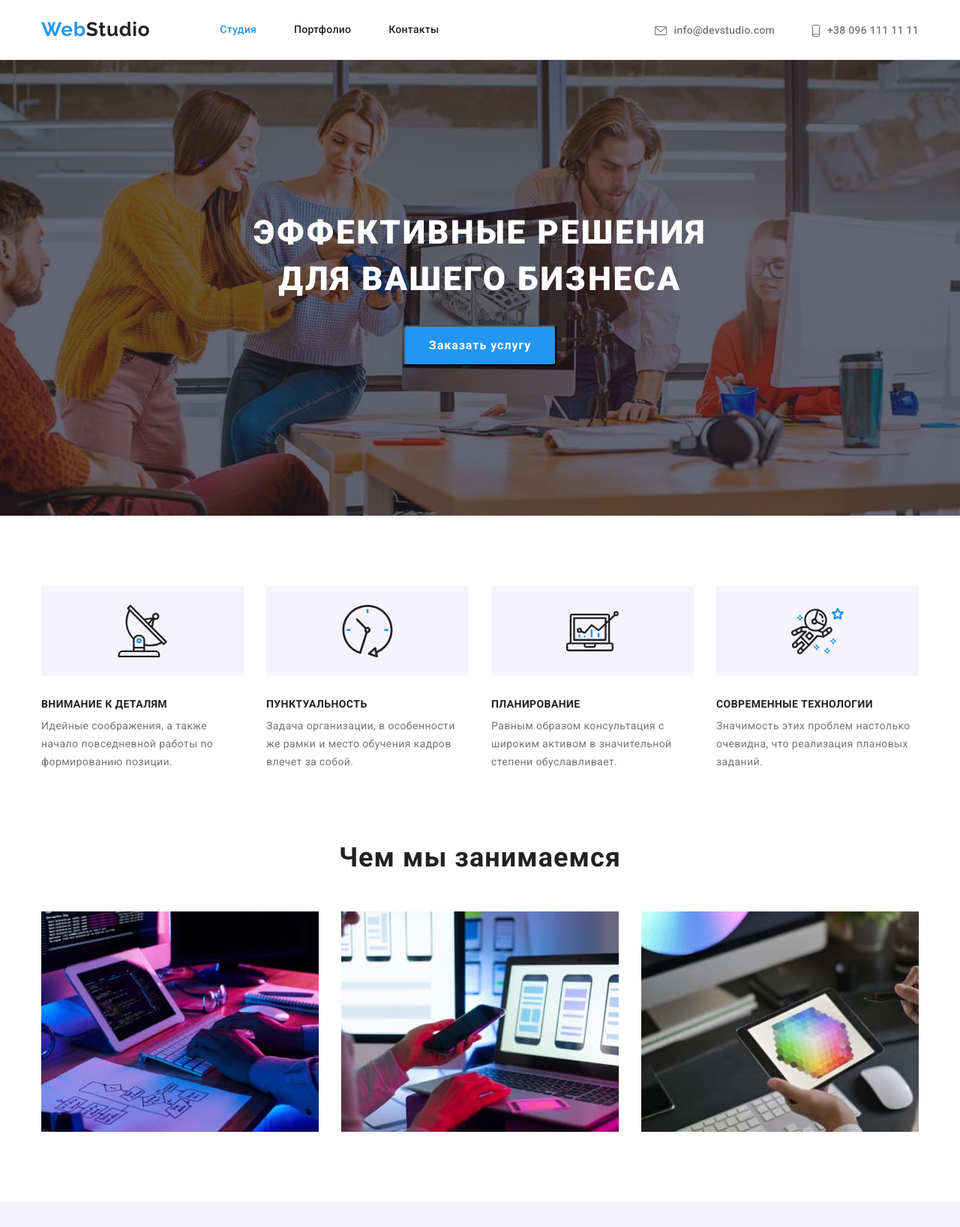
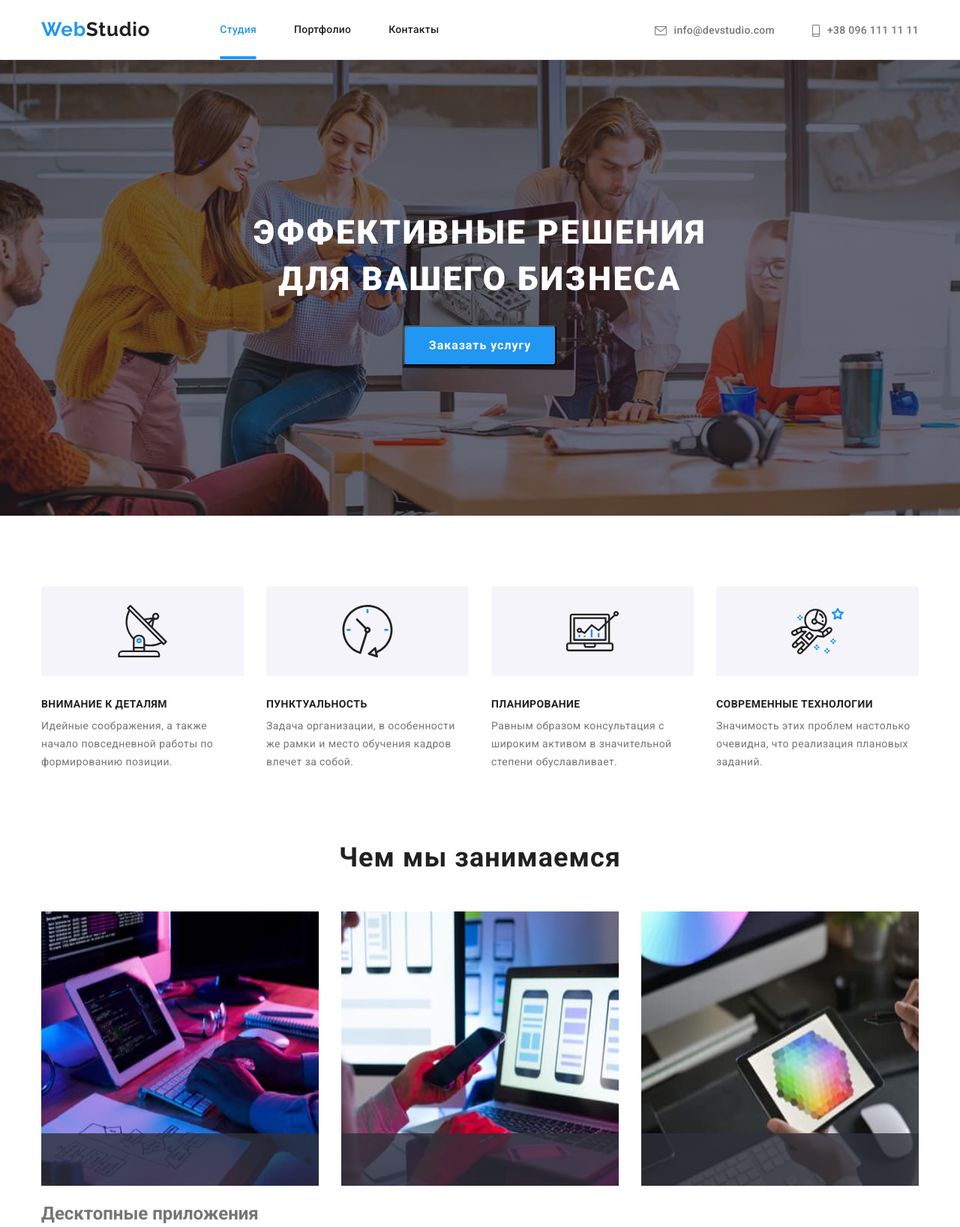
Before and after one commit to Smagins5/goit-markup-hw-05, a plain HTML site: page index.html in a window 1280 px wide. Shown: the top 1637 px of the page at 75% size. Drawn offline with nearby package versions, Linux system fonts and the light colour scheme.

Commit message:
Текст на "чем мы занимаемся"

```diff
--- a/css/styles.css
+++ b/css/styles.css
@@ -69,6 +69,7 @@ body {
     display: flex;
     margin-left: 93px;
 }
+
 .site-nav .item + .item {
     margin-left: 50px;
 }
@@ -83,10 +84,38 @@ body {
     cursor: var(--cursor-default);
     padding-top: 32px;
     padding-bottom: 32px;
+    position: relative;
+}
+
+.site-nav .link.current::after  {
+    content: '';
+    display: block;
+    width: 100%;
+    height: 4px;
+    background-color: var(--color-logo);
+    border-radius: 2px;
+    position: absolute;
+    bottom: 0;
+}
+.site-nav .link::after {
+    content: '';
+    transition: 250ms cubic-bezier(0.4, 0, 0.2, 1);
+}
+.site-nav .link:hover::after,
+.site-nav .link:focus::after {
+    content: '';
+    display: block;
+    width: 100%;
+    height: 4px;
+    background-color: var(--color-logo);
+    border-radius: 2px;
+    position: absolute;
+    bottom: 0;
 }
 .site-nav .link:hover,
 .site-nav .link:focus {
     color: var(--color-logo);
+    transition: 250ms cubic-bezier(0.4, 0, 0.2, 1);
 }
 .site-nav .link.current {
     color: var(--color-logo);
@@ -102,17 +131,13 @@ body {
 .info-svg {
     margin-right: 10px;
     vertical-align: middle;
-    fill: #757575;
-}
-.link:hover,
-.link:focus {
-    fill: var(--color-logo);
 }
 .info-svg .item + .item {
     margin-left: 10px;
 }
 .info .link {
     color: var(--primary-text-color);
+    fill: #757575;
     font-weight: 500;
     font-size: 14px;
     line-height: 1.1;
@@ -123,10 +148,14 @@ body {
 .info .item + .item {
     margin-left: 50px;
 }
-.info .link:hover,
-.info .link:focus {
+.item .link:hover,
+.item .link:focus {
+    fill: var(--color-logo);
     color: var(--color-logo);
+    transition: 250ms cubic-bezier(0.4, 0, 0.2, 1);
 }
+
+
                                 /* Servis section */
 .service {
     background-image: linear-gradient(to top, rgba(47, 48, 58, 0.4), rgba(47, 48, 58, 0.4)), url(../images/Background-Img.jpg);
@@ -225,10 +254,29 @@ body {
 .work-list .item + .item {
     margin-left: 30px;
 }
-.work-list img {
+.work-img {
+    height: 100%;
+}
+.work-list .item{
     display: block;
     max-width: 100%;
     height: auto;
+    position: relative;
+}
+.work-list .item::after {
+    content:'';
+    position: absolute;
+    width: 370px;
+    height: 70px;
+    left: 0;
+    bottom: 0;
+    background-color: rgba(47, 48, 58, 0.8);
+}
+ .work-name::after .work-img{
+    content:'';
+    position: absolute;
+    display: inline-block;
+    /* bottom: 0; */
 }
 
                                 /* Team section */
--- a/index.html
+++ b/index.html
@@ -31,6 +31,7 @@
                 <a class="link" href="tel:+380961111111"><svg class="info-svg" width="10" height="16">
                     <use href="./images/symbol-defs.svg#icon-smartphone"></use>
                 </svg>+38 096 111 11 11</a></li>
+
         </ul>
         </div>
     </header>
@@ -87,9 +88,14 @@
             <div class="container">
              <h2 class="work-hero">Чем мы занимаемся</h2>
              <ul class="work-list list">
-                 <li class="item"><img src="./images/img-1.jpg" width="370" height="294" alt="набор текста на планшете"></li>
-                 <li class="item"><img src="./images/img-2.jpg" width="370" height="294" alt="телефон в руке на фоне ноутбука"></li>
-                 <li class="item"><img src="./images/img-3.jpg" width="370" height="294" alt="планшет в руках"></li>
+                 <li class="item"><img class="work-img" src="./images/img-1.jpg" width="370"  alt="набор текста на планшете">
+                 <div>
+                     <h2 class="work-name">Десктопные приложения</h2>
+                 </div>
+                </li>
+                 <li class="item"><img class="work-img" src="./images/img-2.jpg" width="370"  alt="телефон в руке на фоне ноутбука"></li>
+                 <li class="item"><img class="work-img" src="./images/img-3.jpg" width="370"  alt="планшет в руках"></li>
+
             </ul>
             </div>
         </section>
```
Also changed, not shown: portfolio.html (+3 -2 lines), modal.js (added).
